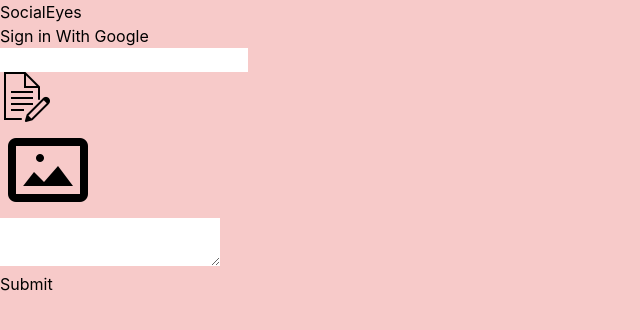
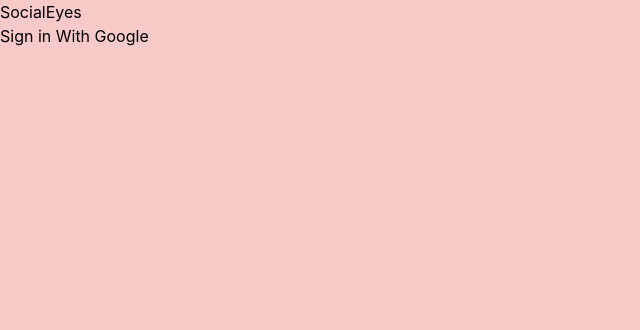
Before and after one commit to akashtandon25/SocialEyes-Updated, a React (Create React App) app in the folder client/: page /post in a window 1280 px wide. Shown: the top 330 px of the page, without its empty margins (0-640 px from the left). Built offline with nearby package versions, Linux system fonts and the light colour scheme; no server answers.

Commit message:
fixed signout bug

```diff
--- a/client/src/components/navbar.js
+++ b/client/src/components/navbar.js
@@ -46,6 +46,7 @@ export const Navbar= ({user})=>{
 
     const signout= async ()=>{
         await signOut(auth);
+        navigate('/');
     }
     return (
         user
--- a/client/src/pages/post/post-model.js
+++ b/client/src/pages/post/post-model.js
@@ -78,6 +78,7 @@ export const PostModel= ({user})=>{
 
     return(
         <div className="flex justify-center pt-12 h-full w-full">
+            {user&&
                 <div className="h-5/6 w-5/6 rounded-lg bg-red-500 py-7">
                     <form className="h-full w-full">
                         <div className="flex justify-between pl-4">
@@ -110,5 +111,6 @@ export const PostModel= ({user})=>{
                         <input className={titleText&&(image||descriptionText)?'px-5 py-3 font-bold text-2xl bg-red-500 rounded hover:cursor-pointer hover:bg-red-700':'px-5 py-3 font-bold text-2xl bg-gray-500 hover:cursor-not-allowed'} value='Submit' type='button' onClick={titleText&&(image||descriptionText)?handleSubmit:()=>{}}></input>
                     </form>
                 </div>
+        }
         </div>
 )};
```
Lines whose indentation alone changed are shown as unchanged.
